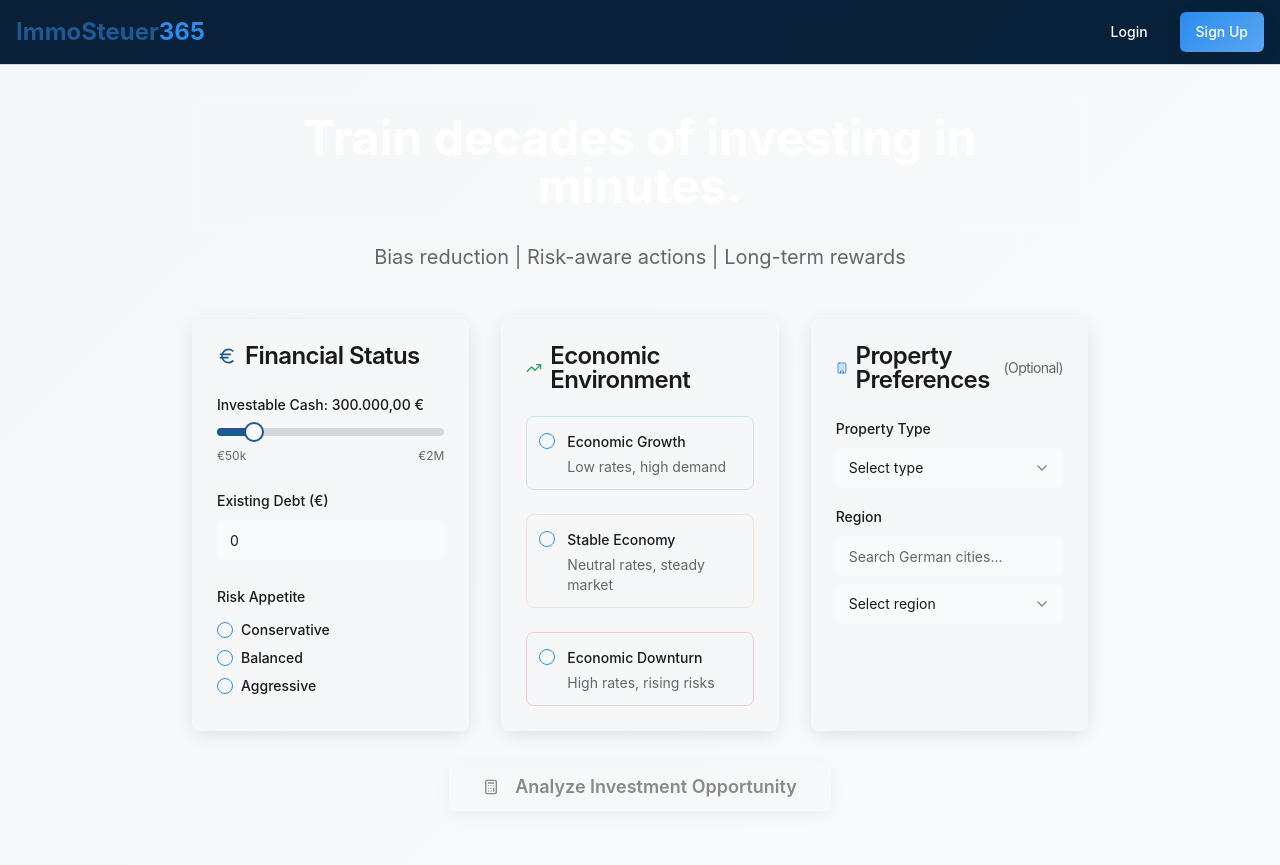
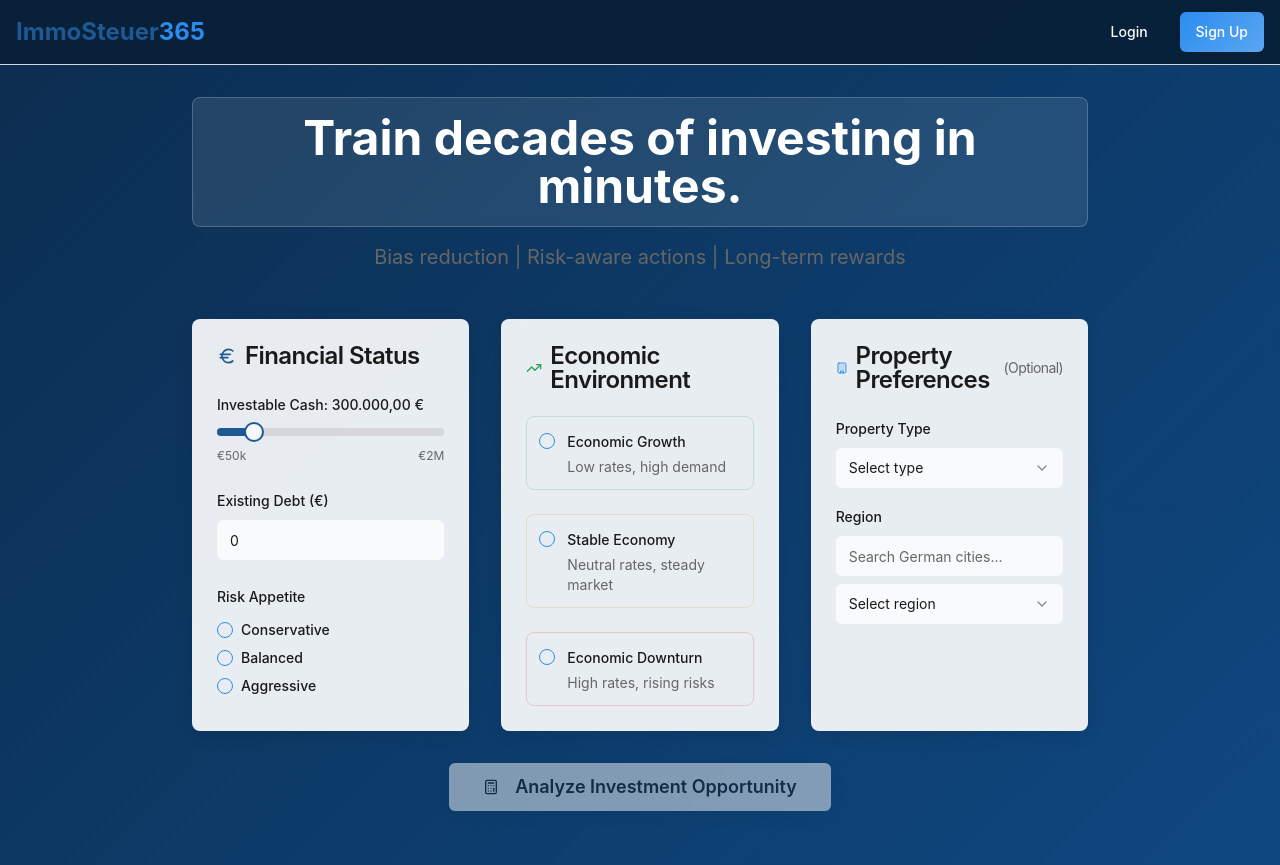
Before and after one commit to ElizabethC0926/Testing-IM365-MVP, a React (Vite) app: page / in a window 1280 px wide. Built offline with nearby package versions, Linux system fonts and the light colour scheme.

Commit message:
Refactor: Update page background and text colors
Update the background color for all pages to match the loading page's blue.
Remove text outlines and change text color to a lighter shade for improved contrast and readability.

```diff
--- a/src/components/RealEstateEngine.tsx
+++ b/src/components/RealEstateEngine.tsx
@@ -298,7 +298,7 @@ const RealEstateEngine: React.FC = () => {
   const renderResults = () => (
     <div className="max-w-6xl mx-auto">
       <div className="text-center mb-8">
-        <h1 className="text-4xl font-bold bg-gradient-primary bg-clip-text text-transparent mb-2">
+        <h1 className="text-4xl font-bold text-white/80 mb-2">
           Your Investment Analysis
         </h1>
         <p className="text-muted-foreground">Tailored recommendations based on your profile</p>
@@ -493,7 +493,7 @@ const RealEstateEngine: React.FC = () => {
   );
 
   return (
-    <div className="min-h-screen bg-gradient-surface">
+    <div className="min-h-screen bg-gradient-hero">
       <div className="container mx-auto px-4 py-6 md:py-8">
         {currentStep === 'input' && renderInputForm()}
         {currentStep === 'loading' && renderLoadingScreen()}
```
